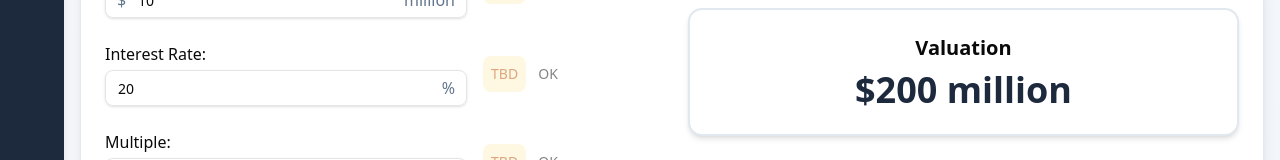
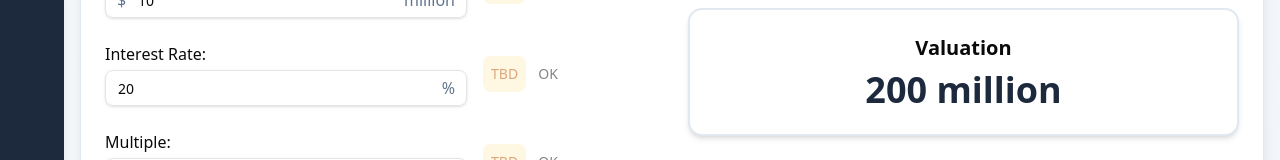
Before and after one commit to trncngh/finsimco-frontend, a Next.js app: page / in a window 1280 px wide. Shown: the part 573-733 px from the top of the page. Built offline with nearby package versions, Linux system fonts and the light colour scheme.

Commit message:
fix: NaN on valuation

```diff
--- a/src/components/organism/timer.tsx
+++ b/src/components/organism/timer.tsx
@@ -60,19 +60,6 @@ export function Timer({ onTimeAlert, onTimeAlertClose }: TimerProps) {
           previousStagesTime + STAGES[newStageIndex].duration * 60 - newSeconds
         setStageTimeRemaining(newStageTimeRemaining)
 
-        // Check if we need to show alert (15 minutes remaining in stage)
-        if (
-          newStageTimeRemaining <= 15 * 60 &&
-          newStageTimeRemaining > 14 * 60 &&
-          !isAlertActive
-        ) {
-          setIsAlertActive(true)
-          onTimeAlert()
-        } else if (newStageTimeRemaining <= 14 * 60 && isAlertActive) {
-          setIsAlertActive(false)
-          onTimeAlertClose()
-        }
-
         // Update current stage if needed
         if (newStageIndex !== currentStageIndex) {
           setCurrentStageIndex(newStageIndex)
@@ -83,7 +70,26 @@ export function Timer({ onTimeAlert, onTimeAlertClose }: TimerProps) {
     }, 1000)
 
     return () => clearInterval(timer)
-  }, [currentStageIndex, isAlertActive, onTimeAlert, onTimeAlertClose])
+  }, [currentStageIndex])
+
+  // Handle alert state in a separate effect
+  useEffect(() => {
+    // Check if we need to show alert (15 minutes remaining in stage)
+    if (
+      stageTimeRemaining <= 15 * 60 &&
+      stageTimeRemaining > 14 * 60 &&
+      !isAlertActive
+    ) {
+      setIsAlertActive(true)
+      onTimeAlert()
+    } else if (
+      (stageTimeRemaining <= 14 * 60 || stageTimeRemaining > 15 * 60) &&
+      isAlertActive
+    ) {
+      setIsAlertActive(false)
+      onTimeAlertClose()
+    }
+  }, [stageTimeRemaining, isAlertActive, onTimeAlert, onTimeAlertClose])
 
   // Calculate next stage
   const nextStageIndex =
--- a/src/components/valuation.tsx
+++ b/src/components/valuation.tsx
@@ -1,7 +1,8 @@
-"use client"
+'use client'
 
-import { Card, CardContent } from "@/components/ui/card"
-import { motion } from "framer-motion"
+import { Card, CardContent } from '@/components/ui/card'
+import { VALUATION_TEXT } from '@/constant/text'
+import { motion } from 'framer-motion'
 
 interface ValuationProps {
   value: number
@@ -9,22 +10,26 @@ interface ValuationProps {
 
 export function Valuation({ value }: ValuationProps) {
   // Format the value with commas and round to nearest million
-  const formattedValue = value.toLocaleString("en-US", {
+  const formattedValue = value.toLocaleString('en-US', {
     maximumFractionDigits: 0,
   })
 
   return (
-    <Card className="w-full shadow-md border-2 border-slate-200">
+    <Card className="w-full border-2 border-slate-200 shadow-md">
       <CardContent className="p-6">
-        <h3 className="text-xl font-semibold text-center mb-2">Valuation</h3>
+        <h3 className="mb-2 text-center text-xl font-semibold">
+          {VALUATION_TEXT.title}
+        </h3>
         <motion.div
           key={value}
           initial={{ scale: 0.8, opacity: 0 }}
           animate={{ scale: 1, opacity: 1 }}
-          transition={{ type: "spring", stiffness: 100 }}
-          className="text-3xl md:text-4xl font-bold text-center text-slate-800"
+          transition={{ type: 'spring', stiffness: 100 }}
+          className="text-center text-3xl font-bold text-slate-800 md:text-4xl"
         >
-          ${formattedValue} million
+          {formattedValue === 'NaN'
+            ? VALUATION_TEXT.content
+            : `${formattedValue} million`}
         </motion.div>
       </CardContent>
     </Card>
--- a/src/constant/text.ts
+++ b/src/constant/text.ts
@@ -27,3 +27,8 @@ export const TIME_ALERT_TEXT = {
       You have less than 15 minutes left in the current stage. Please finalize
       your decisions.`,
 }
+
+export const VALUATION_TEXT = {
+  title: `Valuation`,
+  content: `EBITDA × Multiple × Factor Score.`,
+}
```
